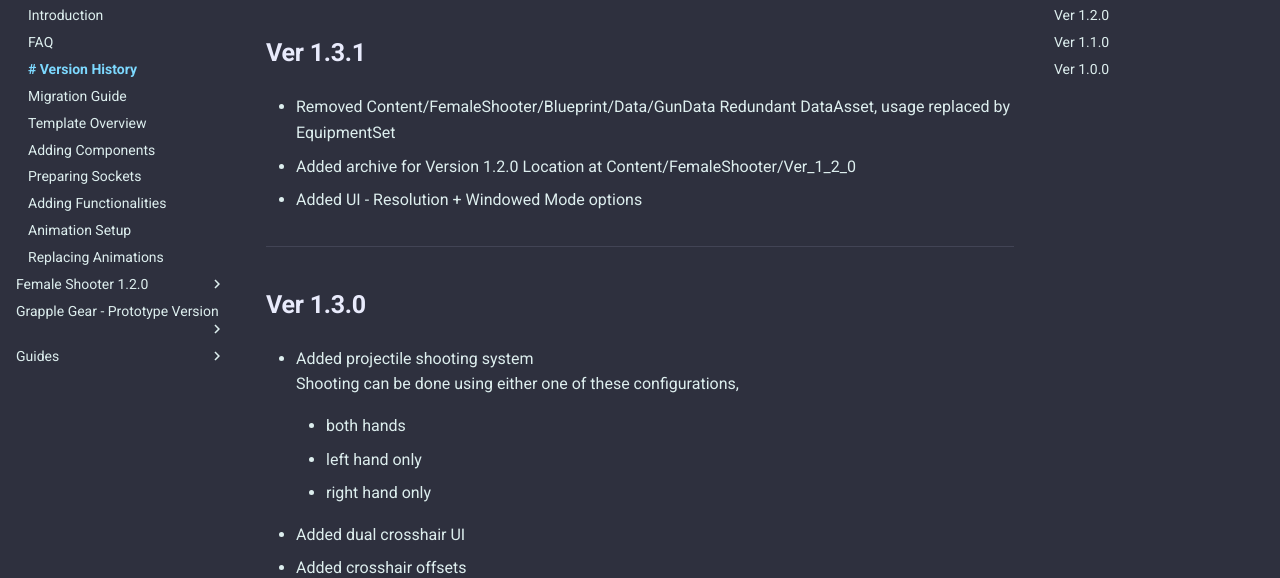
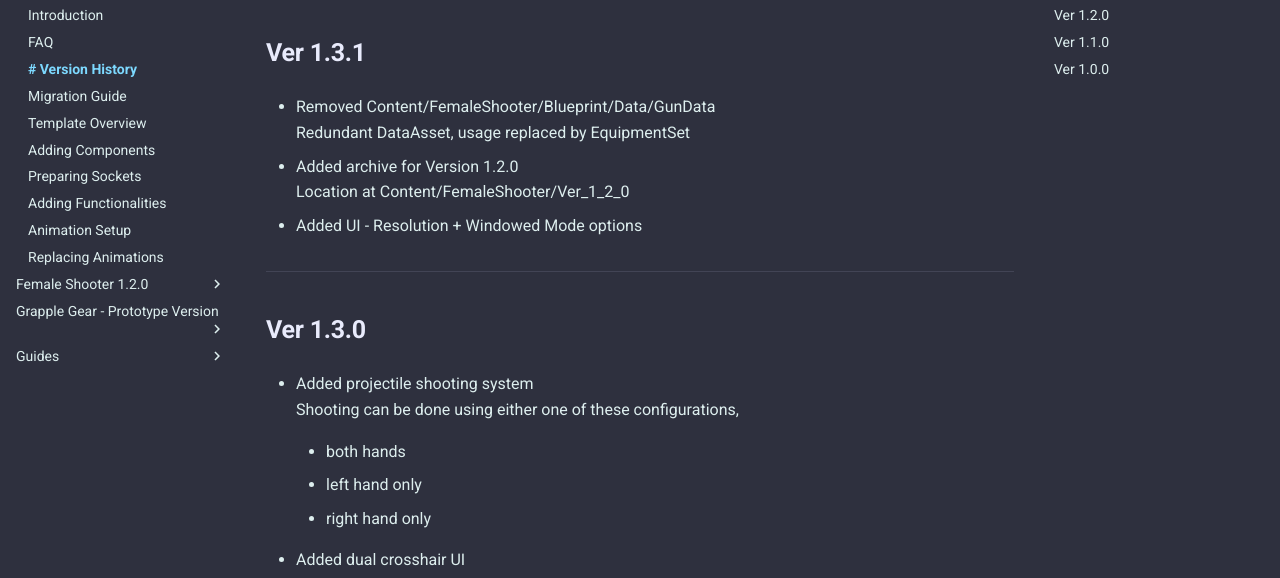
Before and after one commit to Zennodez/zennodez.github.io, a plain HTML site: page docs/FemaleShooter/VersionHistory/index.html in a window 1280 px wide. Shown: the part 177-755 px from the top of the page. Drawn offline with Linux system fonts and the light colour scheme.

Commit message:
Updated Version History

```diff
--- a/docs/FemaleShooter/VersionHistory/index.html
+++ b/docs/FemaleShooter/VersionHistory/index.html
@@ -878,12 +878,12 @@
 <h2 id="ver-131">Ver 1.3.1</h2>
 <ul>
 <li>
-<p>Removed Content/FemaleShooter/Blueprint/Data/GunData
-    Redundant DataAsset, usage replaced by EquipmentSet</p>
+<p>Removed Content/FemaleShooter/Blueprint/Data/GunData<br />
+    Redundant DataAsset, usage replaced by EquipmentSet  </p>
 </li>
 <li>
-<p>Added archive for Version 1.2.0
-    Location at Content/FemaleShooter/Ver_1_2_0</p>
+<p>Added archive for Version 1.2.0<br />
+    Location at Content/FemaleShooter/Ver_1_2_0  </p>
 </li>
 <li>
 <p>Added UI - Resolution + Windowed Mode options</p>
```
Also changed, not shown: 1 other file.
